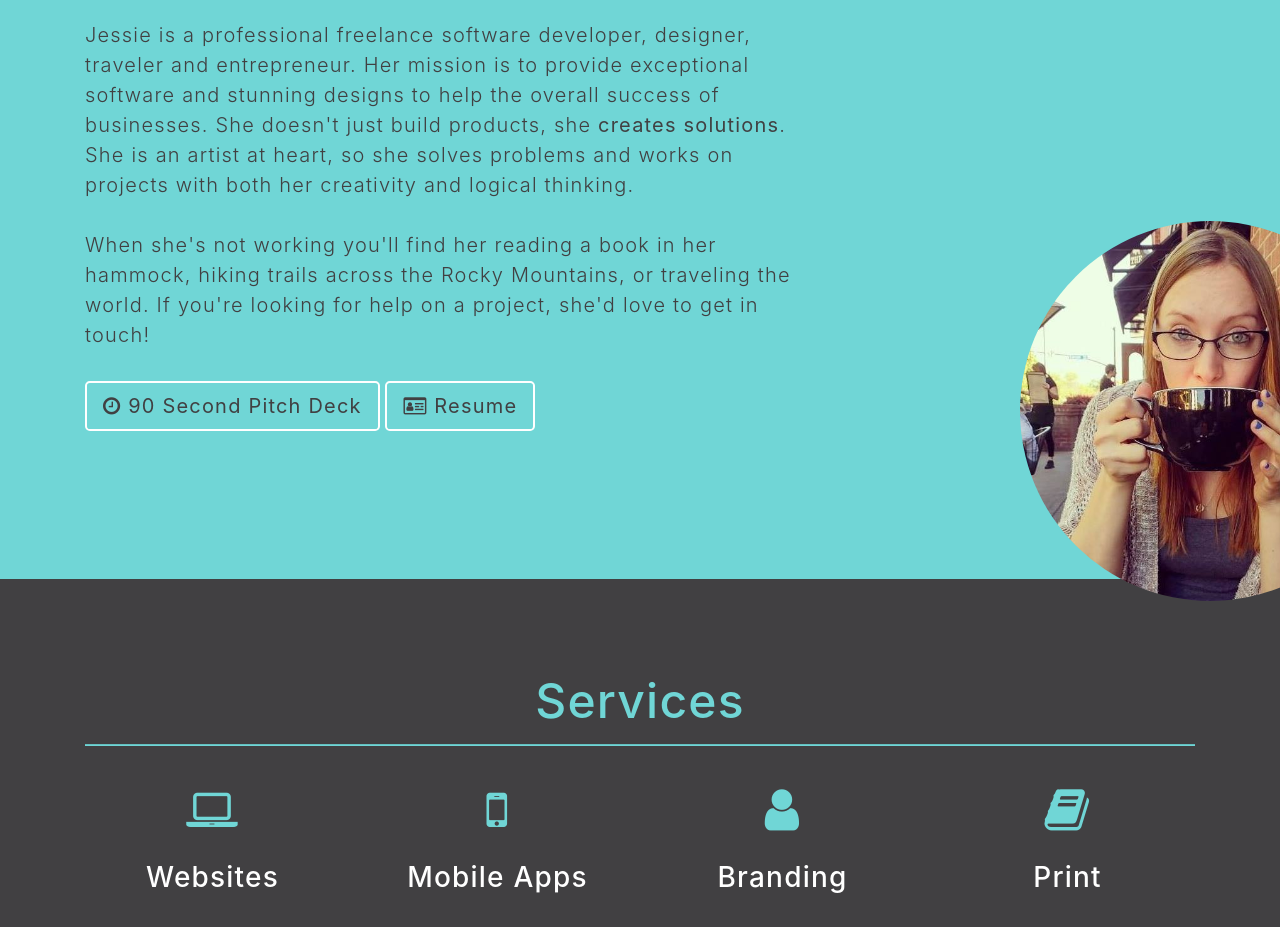
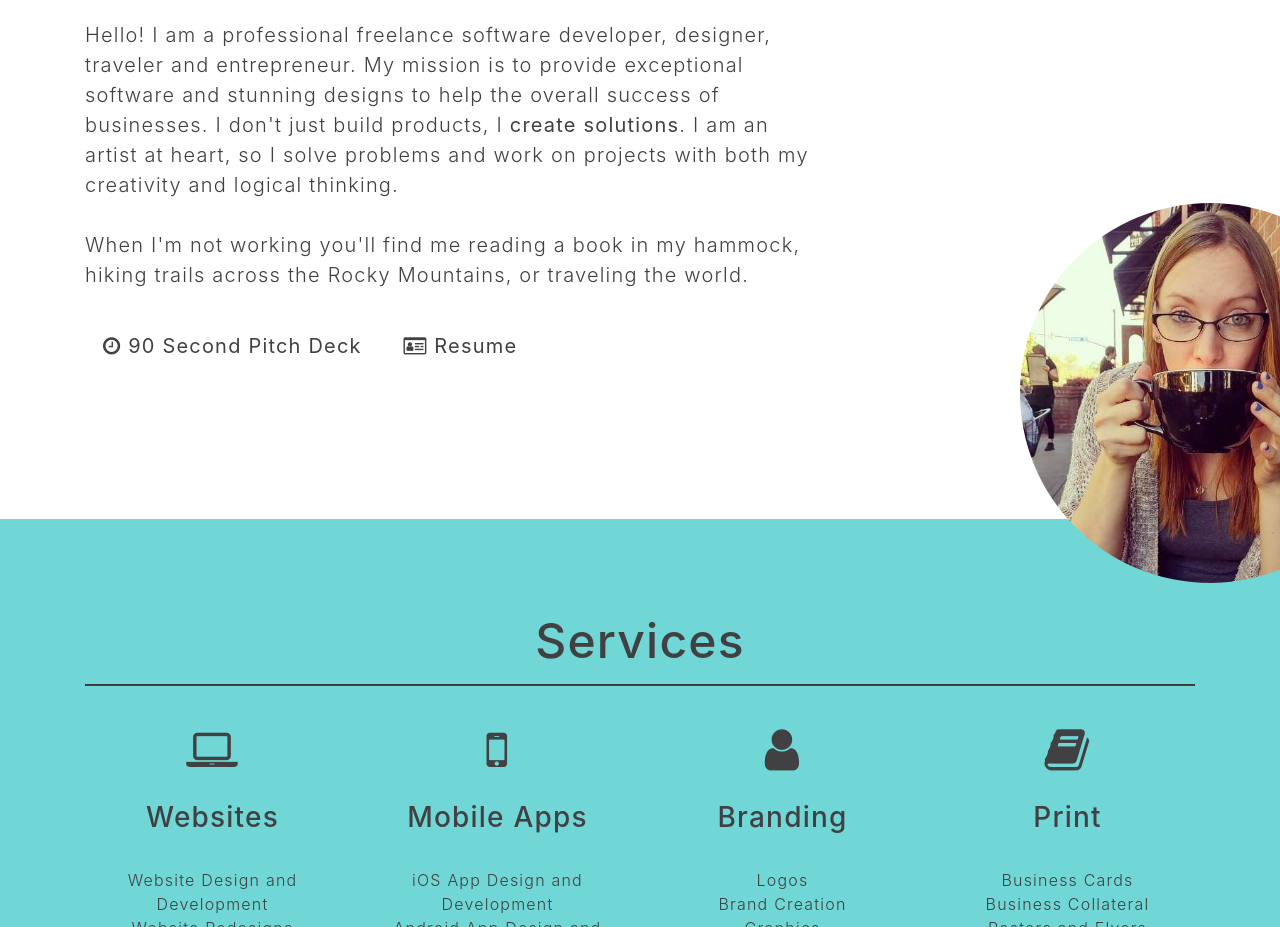
Before and after one commit to jessalbarian/PersonalSite2017, a website with bundled scripts: page startbootstrap-freelancer-gh-pages/index.html in a window 1280 px wide. Shown: the part 977-1904 px from the top of the page. Built offline with nearby package versions, Linux system fonts and the light colour scheme.

Commit message:
added a more welcoming, friendly feel

```diff
--- a/startbootstrap-freelancer-gh-pages/index.html
+++ b/startbootstrap-freelancer-gh-pages/index.html
@@ -93,7 +93,7 @@
         <!--</div>-->
         <h1 class="sr-title" style="color: white; left: 0; padding: 0.1em 0 0 0.5em; margin: 0; font-size: 10em; font-weight: 400;">Code</h1>
         <h1 class="sr-title" style="color: white; left: 0; padding: 0.1em 0 0 0.5em; margin: 0; font-size: 10em; font-weight: 400;">Design</h1>
-    <h1 class="sr-title" style="color: white; left: 0; padding: 0.1em 0 0 0.5em; margin: 0; font-size: 10em; font-weight: 400;">Creating Solutions</h1>
+    <h1 class="sr-title" style="color: white; left: 0; padding: 0.1em 0 0 0.5em; margin: 0; font-size: 10em; font-weight: 400;">Create Solutions</h1>
     <!--</div>-->
 </header>
 
@@ -104,17 +104,15 @@
         <div class="row">
 
             <div class="col-lg-8 col-md-8 col-sm-12">
-                <h2 class="sr-contact">Meet Jessie</h2>
-                <p class="sr-contact">Jessie is a professional freelance software developer, designer, traveler and
-                    entrepreneur. Her mission is to provide exceptional software and stunning
-                    designs to help the overall success of businesses. She doesn't just build products, she <strong>creates
-                        solutions</strong>. She is an artist at heart, so she solves problems
-                    and works on projects with both her creativity and logical thinking. <br><br>When she's not working
-                    you'll find her reading a book
-                    in her hammock, hiking trails across the Rocky Mountains, or traveling the world. If you're looking
-                    for help on a
-                    project, she'd love to get in touch!</p>
-                <div class="sr-contact">
+                <h2 class="sr-about">Meet Jessie</h2>
+                <p class="sr-about">Hello! I am a professional freelance software developer, designer, traveler and
+                    entrepreneur. My mission is to provide exceptional software and stunning
+                    designs to help the overall success of businesses. I don't just build products, I <strong>create
+                        solutions</strong>. I am an artist at heart, so I solve problems
+                    and work on projects with both my creativity and logical thinking. <br><br>When I'm not working
+                    you'll find me reading a book
+                    in my hammock, hiking trails across the Rocky Mountains, or traveling the world.</p>
+                <div class="sr-about">
                     <a href="pitch_deck.html" class="btn btn-lg btn-outline pitchBtn">
                         <i class="fa fa-clock-o"></i> 90 Second Pitch Deck
                     </a>
@@ -125,7 +123,7 @@
             </div>
 
             <div class="col-lg-4 col-md-4 col-sm-12">
-                <div class="hover-container sr-contact">
+                <div class="hover-container sr-about">
                     <img class="img-fluid img-circle" src="img/jessiealbarian.jpg" alt="Jessie Albarian">
                     <div class="middle">
 
@@ -510,18 +508,23 @@
                     </ul>
                 </div>
             </div>
-        </div>
-    </div>
-
-    <div class="footer-below">
-        <div class="container">
-            <div class="row">
+            <div class="row copyright">
                 <div class="col-lg-12">
                     <p>Copyright &copy; Jessie Albarian, LLC 2017</p>
                 </div>
             </div>
         </div>
     </div>
+
+    <!--<div class="footer-below">-->
+        <!--<div class="container">-->
+            <!--<div class="row">-->
+                <!--<div class="col-lg-12">-->
+                    <!--<p>Copyright &copy; Jessie Albarian, LLC 2017</p>-->
+                <!--</div>-->
+            <!--</div>-->
+        <!--</div>-->
+    <!--</div>-->
 </footer>
 
 
--- a/startbootstrap-freelancer-gh-pages/js/freelancer.js
+++ b/startbootstrap-freelancer-gh-pages/js/freelancer.js
@@ -48,6 +48,11 @@
         scale: 0.3,
         distance: '0px'
     }, 200);
+    sr.reveal('.sr-about', {
+        duration: 600,
+        scale: 0.3,
+        distance: '0px'
+    }, 200);
     // sr.reveal('.sr-button', {
     //     duration: 1000,
     //     delay: 200
--- a/startbootstrap-freelancer-gh-pages/scss/_about.scss
+++ b/startbootstrap-freelancer-gh-pages/scss/_about.scss
@@ -1,6 +1,7 @@
 #about {
-  background-color: #70d6d6;
+  //background-color: #70d6d6;
   //background-color: #414042;
+  background: white;
   padding: 3em 0 3em 0;
   //background-image: url('/img/hackathon.jpg');
   //background-position: top;
--- a/startbootstrap-freelancer-gh-pages/scss/_contact.scss
+++ b/startbootstrap-freelancer-gh-pages/scss/_contact.scss
@@ -62,20 +62,28 @@ footer {
   }
   .footer-above {
     padding-top: 10px;
-    background-color: $theme-primary;
+    //background-color: $theme-primary;
+    background: -webkit-linear-gradient(60deg,  rgba(53, 168, 173, 0.8)  6%, rgba(237, 237, 138, 0.7) );
   }
   .footer-col {
     //margin-bottom: 10px;
   }
-  .footer-below {
+  .copyright {
     padding: 10px 0;
-    color: darkgray;
-    background-color: darken($theme-primary, .05);
-
+    color: #414042;
     p {
       font-size: 13px;
     }
   }
+  //.footer-below {
+  //  padding: 10px 0;
+  //  color: darkgray;
+  //  background: -webkit-linear-gradient(60deg,  rgba(53, 168, 173, 0.8)  6%, rgba(237, 237, 138, 0.7) );
+  //
+  //  p {
+  //    font-size: 13px;
+  //  }
+  //}
 }
 
 #contact {
--- a/startbootstrap-freelancer-gh-pages/scss/_services.scss
+++ b/startbootstrap-freelancer-gh-pages/scss/_services.scss
@@ -1,27 +1,27 @@
 #services {
-  background-color: #414042;
+  background-color: #70d6d6;
   //background-color: rgba(53, 168, 173, 0.8);
   //background: -webkit-linear-gradient(60deg,  rgba(53, 168, 173, 0.8)  50%, rgba(237, 237, 138, 0.7) );
   padding: 3em 0 3em 0;
 
   h2 {
     padding-bottom: 0;
-    color: #70d6d6;
+    color: #414042;
   }
 
   h3 {
-    color: white;
+    color: #414042;
   }
 
   hr {
     height: 1px;
-    background-color: #70d6d6;
+    background-color: #414042;
   }
 
   .fa {
     margin-top: 0.5em;
     text-align: center;
-    color: #70d6d6;
+    color: #414042;
   }
 
   ul {
@@ -29,7 +29,7 @@
     padding: 0;
   }
   li {
-    color: white;
+    color: #414042;
     font-weight: 300;
   }
 }
```
Also changed, not shown: startbootstrap-freelancer-gh-pages/css/freelancer.css, startbootstrap-freelancer-gh-pages/css/freelancer.min.css.
